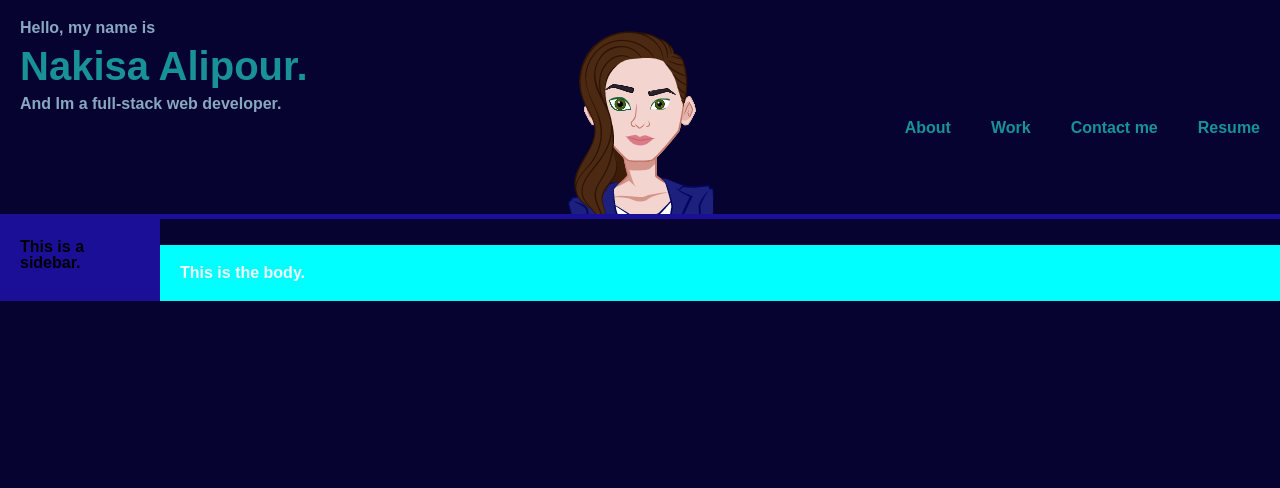
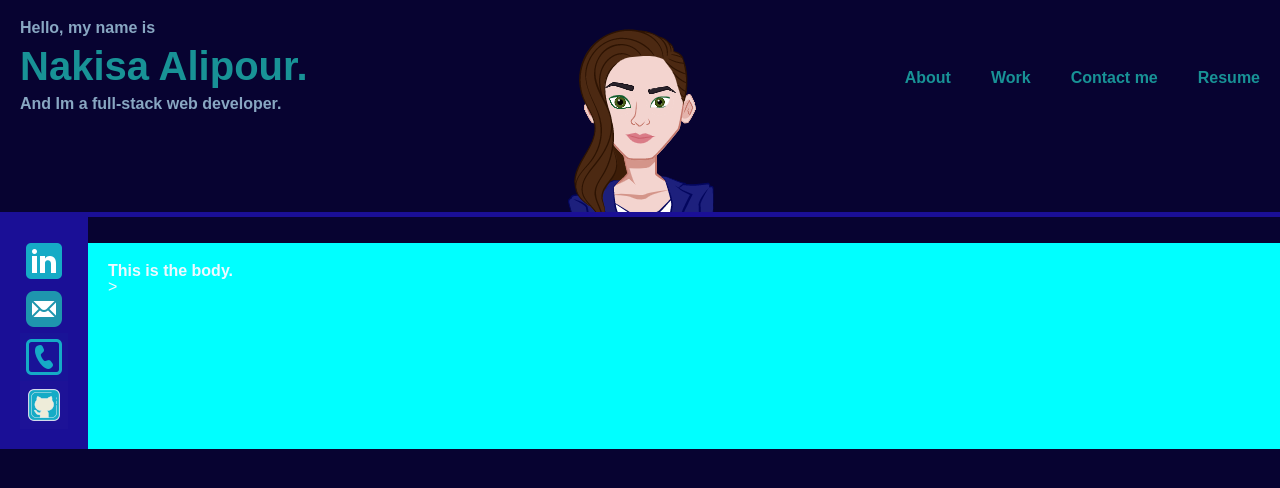
Before and after one commit to Nakisa-Alipour/Portfolio-of-work-samples, a plain HTML site: page index.html in a window 1280 px wide. Drawn offline with Linux system fonts and the light colour scheme.

Commit message:
add contact signs in the side bar

```diff
--- a/Assets/style.css
+++ b/Assets/style.css
@@ -30,7 +30,7 @@
     display:flex;
     align-items: center;
     justify-content: center;
-    margin-top: -130px;
+    margin-top: -100px;
 }
 
 nav {
@@ -45,6 +45,7 @@
   text-decoration: none;
   text-align: center;
   font-weight: bolder;
+  margin-top: -50px;
 }
 
 main {
@@ -57,6 +58,11 @@
   flex: 1;
   background-color: #1a0f96;
   padding: 20px;
+  display: flex;
+  flex-wrap: wrap;
+  flex-direction: column;
+  justify-content: flex-end;
+  flex: 0 0 48px;
 }
 
 section {
--- a/index.html
+++ b/index.html
@@ -25,12 +25,15 @@
 
     <main>
         <aside>
-          <h2>This is a sidebar.</h2>
-
+          <img src="./Assets/linkedin-2.png"
+          alt="linkedin logo color:#16AEC8FA and Background:none"/>
+          <img src="./Assets/mail.png" alt="mail sign"/>
+          <img src="./Assets/phone.png" alt="phone sign"/>
+          <img src="./Assets/github.png" alt="Github sign"/>
         </aside>
 
         <section>
-          <h2>This is the body.</h2>
+          <h2>This is the body.</h2>>
 
         </section>
       </main>
```
Also changed, not shown: Assets/github.png (added), Assets/linkedin-2.png (added), Assets/mail.png (added), Assets/phone.png (added).
